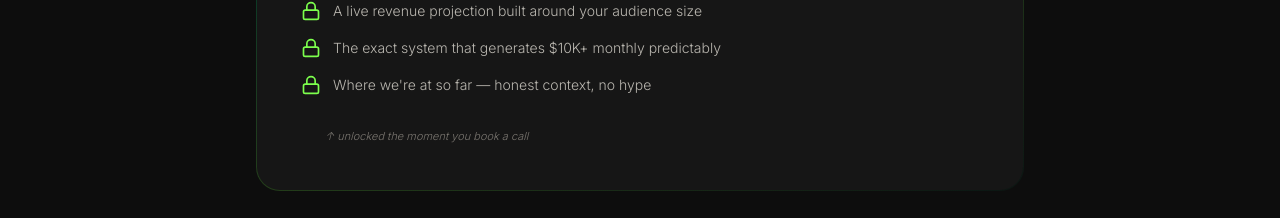
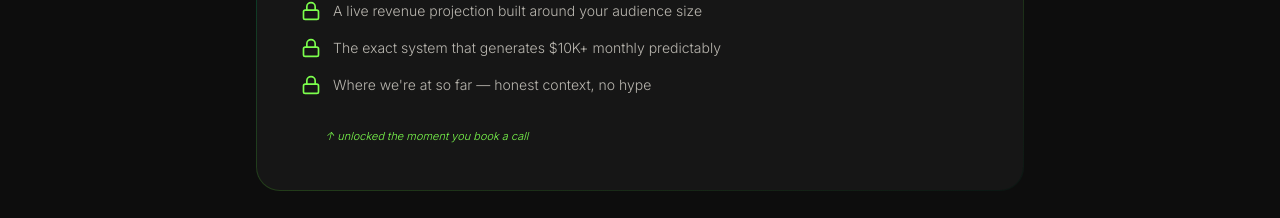
Before and after one commit to zohanariz/zohan-landing, a Next.js app: page / in a window 1280 px wide. Shown: the part 5920-6138 px from the top of the page. Built offline with nearby package versions, Linux system fonts and the light colour scheme; no server answers.

Commit message:
Update unlocked call indicator text color to text-gold in Proof.tsx

```diff
--- a/src/components/sections/Proof.tsx
+++ b/src/components/sections/Proof.tsx
@@ -202,7 +202,7 @@ export default function Proof({ onOpenBooking }: ProofProps) {
               </li>
             </ul>
 
-            <p className="text-[11px] text-muted italic font-sans font-light pl-6">
+            <p className="text-[11px] text-gold italic font-sans font-light pl-6">
               ↑ unlocked the moment you book a call
             </p>
           </div>
```
